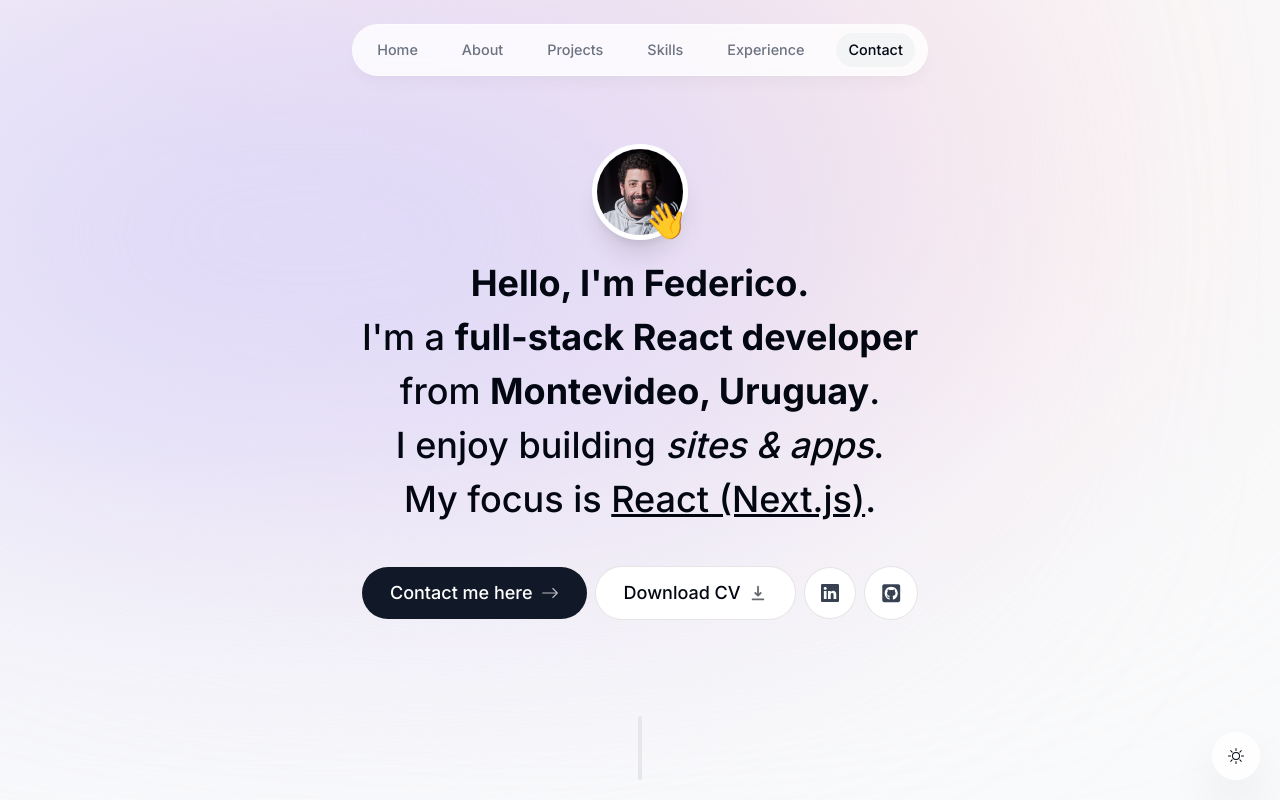
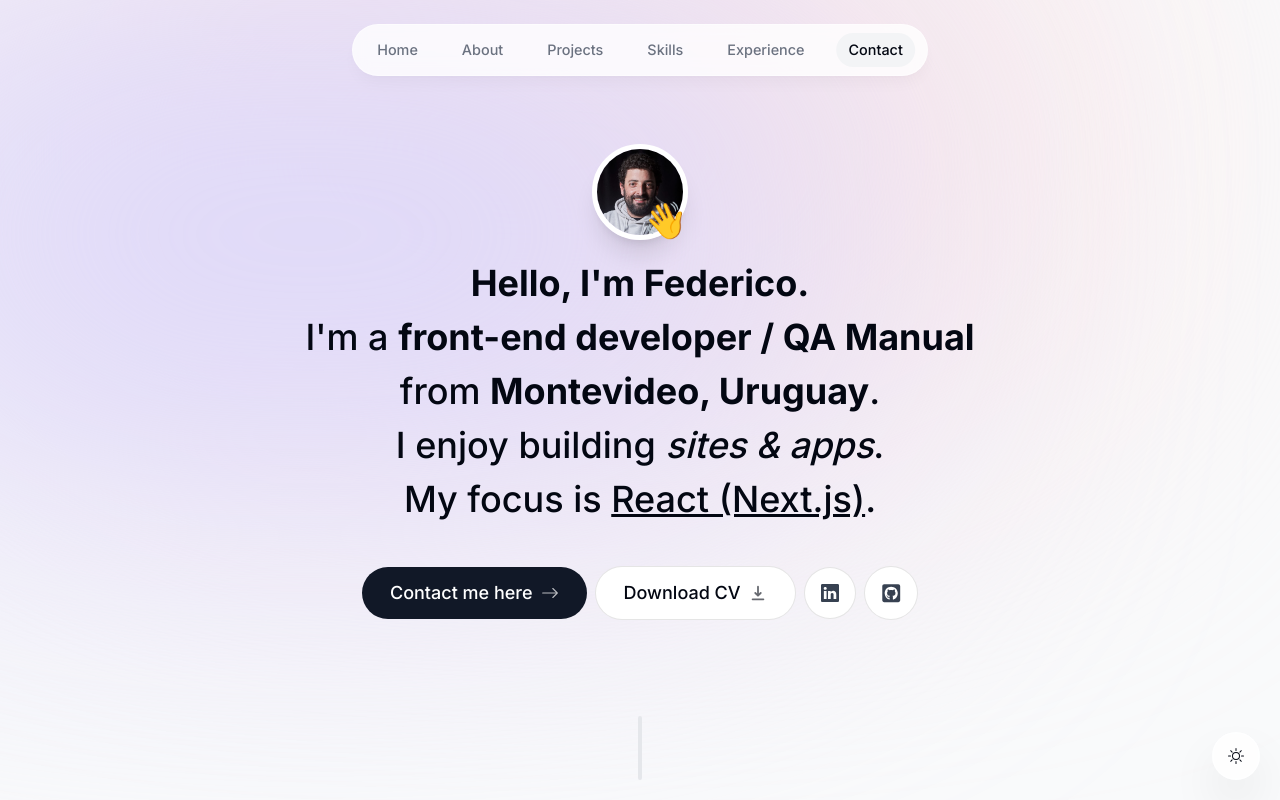
Before and after one commit to federicomontero86/portfolio, a Next.js app: page / in a window 1280 px wide. Shown: the top 800 px of the page. Built offline with nearby package versions, Linux system fonts and the light colour scheme; no server answers.

Commit message:
updating intro QA Manual

```diff
--- a/components/Intro.tsx
+++ b/components/Intro.tsx
@@ -61,7 +61,7 @@ export default function Intro() {
       >
         <span className="font-bold">Hello, I'm Federico.</span>
         <br />
-        I'm a <span className="font-bold">full-stack React developer</span>
+        I'm a <span className="font-bold">front-end developer / QA Manual</span>
         <br />
         from <span className="font-bold">Montevideo, Uruguay</span>.
         <br />I enjoy building <span className="italic">sites & apps</span>.
```
